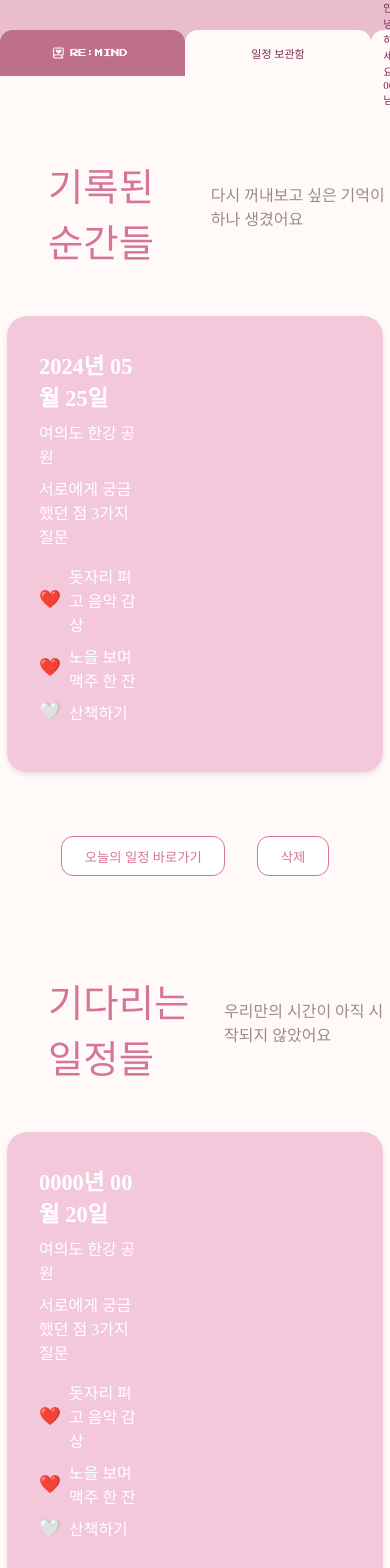
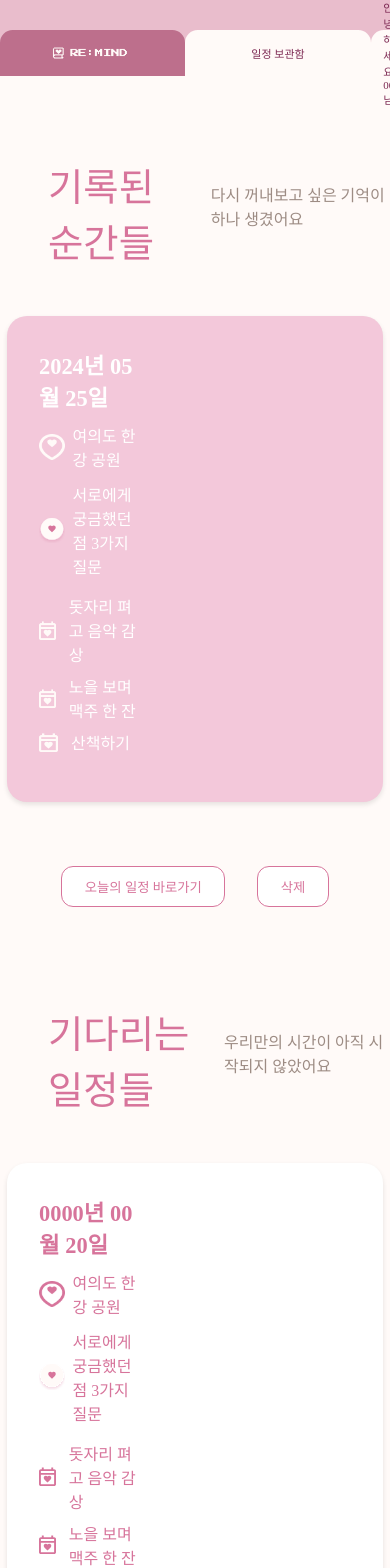
Before and after one commit to 2025-REMIND/REMIND-Frontend, a React (Create React App) app in the folder remind/: page /storage in a window 390 px wide. Shown: the top 1568 px of the page. Built offline with nearby package versions, Linux system fonts and the light colour scheme; a web font is replaced by a local one.

Commit message:
✨ 반응형 카드 구현

```diff
--- a/remind/src/components/scueduleStorage/ScheduleStorage.jsx
+++ b/remind/src/components/scueduleStorage/ScheduleStorage.jsx
@@ -1,9 +1,17 @@
 import React from 'react';
 import Header from './header/StorageHeader';
 import * as S from './ScheduleStorage.style';
-import { StorageTitle } from './title/StorageTitle'; // ✅ 명확한 import
+import { StorageTitle } from './title/StorageTitle';
 import StorageCard from './card/StorageCard';
 import StorageCardButtons from './card/StorageCardButton';
+
+// 아이콘 경로 불러오기
+import ListWhite from '../../assets/storage/list-white.png';
+import ListPink from '../../assets/storage/list-pink.svg';
+import LocationWhite from '../../assets/storage/location-white.png';
+import LocationPink from '../../assets/storage/location-pink.png';
+import HeartPink from '../../assets/storage/heart-pink.svg';
+
 export const ScheduleStorage = () => {
   return (
     <>
@@ -23,9 +31,13 @@ export const ScheduleStorage = () => {
             { text: '산책하기', completed: false },
           ]}
           images={[]}
-  backgroundColor="#f3c8da"   // ✅ 연분홍 배경
+          backgroundColor="#f3c8da"
+          listIcon={ListWhite}
+          locationIcon={LocationWhite}
+          heartIcon={HeartPink}
+          textColor="#ffffff"   // ✅ 흰색 텍스트
+
         />
-
         <StorageCardButtons
           onNavigate={() => console.log("바로가기")}
           onDelete={() => console.log("삭제")}
@@ -45,6 +57,11 @@ export const ScheduleStorage = () => {
             { text: '산책하기', completed: false },
           ]}
           images={[]}
+          listIcon={ListPink}
+          locationIcon={LocationPink}
+          heartIcon={HeartPink}
+          textColor='#d7749b'   // ✅ 흰색 텍스트
+
         />
         <StorageCardButtons
           onNavigate={() => console.log("바로가기")}
--- a/remind/src/components/scueduleStorage/card/StorageCard.jsx
+++ b/remind/src/components/scueduleStorage/card/StorageCard.jsx
@@ -1,23 +1,44 @@
+// ✅ StorageCard.jsx
 import React from 'react';
 import * as S from './StorageCard.style';
-
-const StorageCard = ({ date, location, missionTitle, missionList, images, backgroundColor = '#fff' }) => {
+const StorageCard = ({
+  date,
+  location,
+  missionTitle,
+  missionList,
+  images,
+  backgroundColor = '#fff',
+  listIcon,
+  locationIcon,
+  heartIcon,
+  textColor = '#000'
+}) => {
   return (
     <S.CardWrapper $bgColor={backgroundColor}>
       <S.CardContent>
-        <S.CardLeft>
-          <S.DateText>{date}</S.DateText>
-          <S.Location>{location}</S.Location>
-          <S.MissionTitle>{missionTitle}</S.MissionTitle>
+        <S.CardLeft $textColor={textColor}>
+          <S.IconRow>
+            <S.DateText>{date}</S.DateText>
+          </S.IconRow>
+          <S.IconRow>
+            <S.RowIcon src={locationIcon} alt="location" />
+            <S.Location>{location}</S.Location>
+          </S.IconRow>
+          <S.IconRow>
+            <S.RowIcon src={heartIcon} alt="mission" />
+            <S.MissionTitle>{missionTitle}</S.MissionTitle>
+          </S.IconRow>
+
           <S.MissionList>
             {missionList.map((mission, idx) => (
               <S.MissionItem key={idx}>
-                <S.MissionCheck>{mission.completed ? '❤️' : '🤍'}</S.MissionCheck>
+                <S.MissionIcon src={listIcon} alt="list icon" />
                 {mission.text}
               </S.MissionItem>
             ))}
           </S.MissionList>
         </S.CardLeft>
+
         <S.CardRight>
           {images.map((src, idx) => (
             <S.Image key={idx} src={src} alt={`추억 ${idx + 1}`} />
--- a/remind/src/components/scueduleStorage/card/StorageCard.style.js
+++ b/remind/src/components/scueduleStorage/card/StorageCard.style.js
@@ -1,7 +1,7 @@
 import styled from 'styled-components';
 
 export const CardWrapper = styled.div`
-  background-color: #f3c8da;
+  background-color: ${({ $bgColor }) => $bgColor || '#fff'};
   border-radius: 20px;
   padding: 2rem;
   margin: 2rem auto;
@@ -17,23 +17,33 @@ export const CardContent = styled.div`
 
 export const CardLeft = styled.div`
   flex: 1;
-  color: white;
+  color: ${({ $textColor }) => $textColor || '#000'};
+`;
+
+
+export const IconRow = styled.div`
+  display: flex;
+  align-items: center;
+  gap: 0.5rem;
+  margin-bottom: 0.7rem;
+`;
+
+export const RowIcon = styled.img`
+  width: 1.6rem;
+  height: 1.6rem;
 `;
 
 export const DateText = styled.div`
   font-size: 1.4rem;
   font-weight: bold;
-  margin-bottom: 0.5rem;
 `;
 
 export const Location = styled.div`
   font-size: 1rem;
-  margin-bottom: 0.5rem;
 `;
 
 export const MissionTitle = styled.div`
   font-size: 1rem;
-  margin-bottom: 1rem;
 `;
 
 export const MissionList = styled.ul`
@@ -46,6 +56,12 @@ export const MissionItem = styled.li`
   align-items: center;
   gap: 0.5rem;
   margin-bottom: 0.5rem;
+`;
+
+export const MissionIcon = styled.img`
+  width: 1.2rem;
+  height: 1.2rem;
+  margin-right: 0.3rem;
 `;
 
 export const MissionCheck = styled.span`
```
Lines whose indentation alone changed are shown as unchanged.
